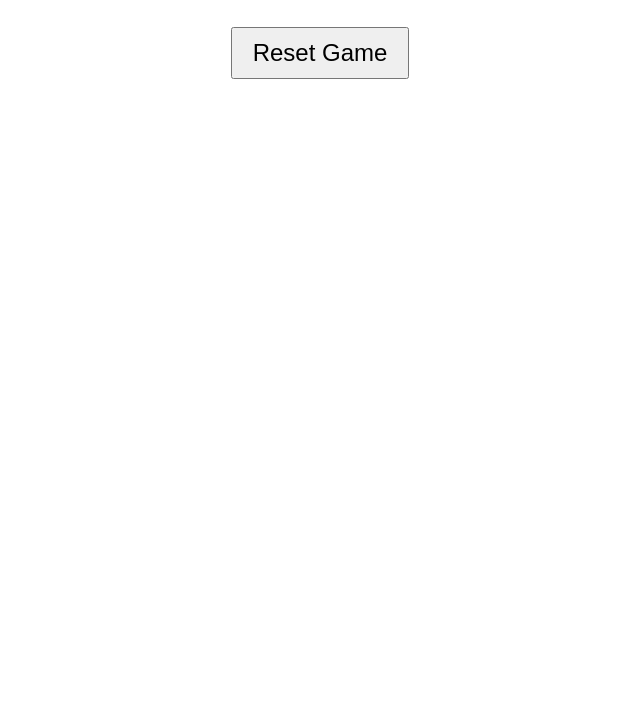
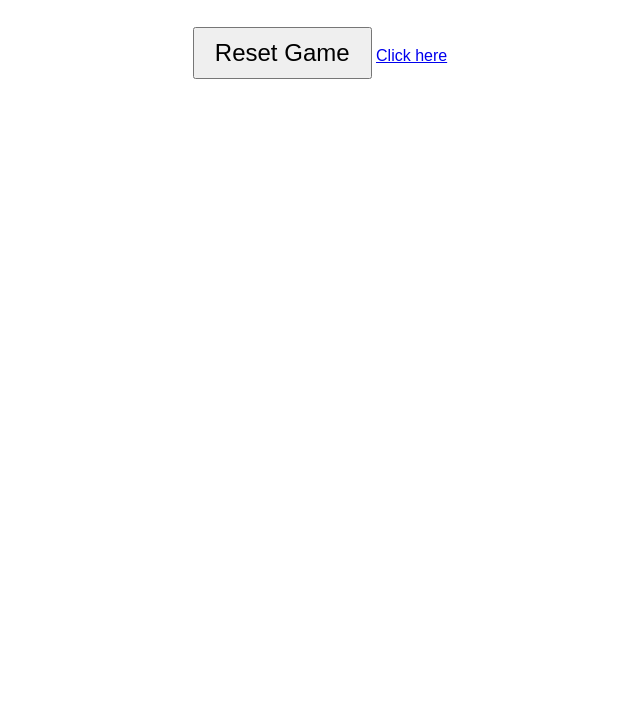
Before and after one commit to fidanglv333-code/fidanglv333-code.github.io, a plain HTML site: page index.html in a window 1280 px wide. Shown: the part 73-800 px from the top of the page, without its empty margins (320-960 px from the left). Drawn offline with Linux system fonts and the light colour scheme.

Commit message:
Update index.html

```diff
--- a/index.html
+++ b/index.html
@@ -141,6 +141,6 @@
     document.getElementById('resetButton').addEventListener('click', resetBoard);
 
   </script>
-
+   <a href = "game.html">Click here</a>
 </body>
 </html>
```
